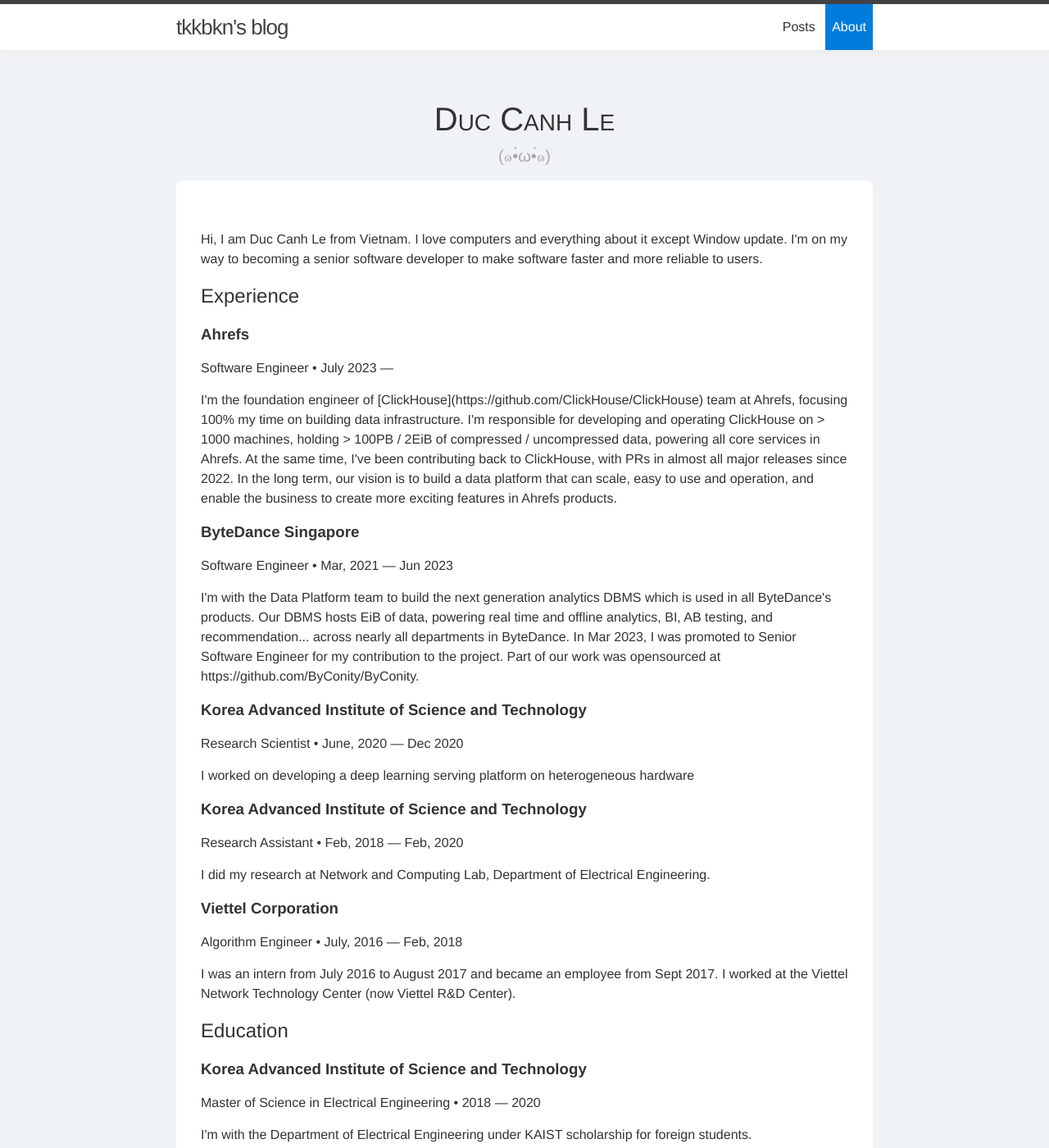
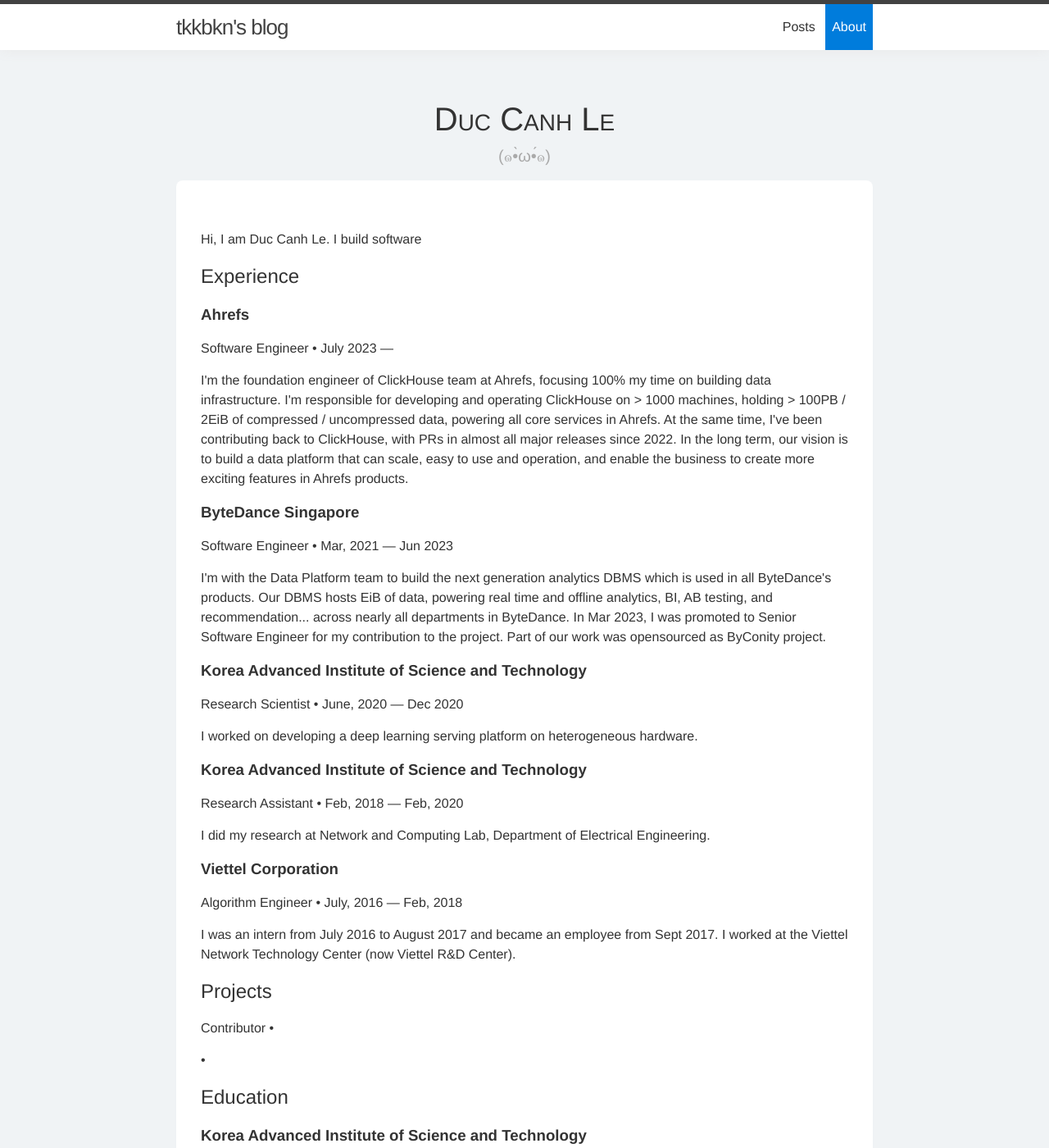
Before and after one commit to canhld94/canhld94.github.io, a Jekyll site: the page built from about.html, in a window 1280 px wide and 1400 px high. Shown: the whole window at 82% size. Built offline with Jekyll 4.4.1, drawn with Linux system fonts in a browser that asks for light colours.

Commit message:
more updates

```diff
--- a/_config.yml
+++ b/_config.yml
@@ -55,7 +55,7 @@
 resume_header_contact_info:     "E3-2, #3211, KAIST, Daejeon, Korea • 010-9872-8980 • canhld94@gmail.com"
 display_header_contact_info:    "false"
 
-resume_header_intro: "<p>Hi, I am Duc Canh Le from Vietnam. I love computers and everything about it except Window update. I'm on my way to becoming a senior software developer to make software faster and more reliable to users.</p>"
+resume_header_intro: "<p>Hi, I am Duc Canh Le. I build software </p>"
 
 # use "yes" to display the email contact button,
 # "no" to display an "I'm not looking for work" message,
@@ -67,8 +67,8 @@
 # comment out to hide
 resume_section_experience:      true
 resume_section_education:       true
-resume_section_projects:        false
-resume_section_skills:          true
+resume_section_projects:        true
+resume_section_skills:          false
 resume_section_recognition:     false
 resume_section_links:           true
 resume_section_associations:    false
--- a/_data/experience.yml
+++ b/_data/experience.yml
@@ -3,17 +3,17 @@
 - company: Ahrefs
   position: Software Engineer
   duration: July 2023 &mdash;
-  summary: I'm the foundation engineer of [ClickHouse](https://github.com/ClickHouse/ClickHouse) team at Ahrefs, focusing 100% my time on building data infrastructure. I'm responsible for developing and operating ClickHouse on > 1000 machines, holding > 100PB / 2EiB of compressed / uncompressed data, powering all core services in Ahrefs. At the same time, I've been contributing back to ClickHouse, with PRs in almost all major releases since 2022. In the long term, our vision is to build a data platform that can scale, easy to use and operation, and enable the business to create more exciting features in Ahrefs products.
+  summary: I'm the foundation engineer of ClickHouse team at Ahrefs, focusing 100% my time on building data infrastructure. I'm responsible for developing and operating ClickHouse on > 1000 machines, holding > 100PB / 2EiB of compressed / uncompressed data, powering all core services in Ahrefs. At the same time, I've been contributing back to ClickHouse, with PRs in almost all major releases since 2022. In the long term, our vision is to build a data platform that can scale, easy to use and operation, and enable the business to create more exciting features in Ahrefs products.
 
 - company: ByteDance Singapore
   position: Software Engineer
   duration: Mar, 2021 &mdash; Jun 2023
-  summary: I'm with the Data Platform team to build the next generation analytics DBMS which is used in all ByteDance's products. Our DBMS hosts EiB of data, powering real time and offline analytics, BI, AB testing, and recommendation... across nearly all departments in ByteDance. In Mar 2023, I was promoted to Senior Software Engineer for my contribution to the project. Part of our work was opensourced at https://github.com/ByConity/ByConity.
+  summary: I'm with the Data Platform team to build the next generation analytics DBMS which is used in all ByteDance's products. Our DBMS hosts EiB of data, powering real time and offline analytics, BI, AB testing, and recommendation... across nearly all departments in ByteDance. In Mar 2023, I was promoted to Senior Software Engineer for my contribution to the project. Part of our work was opensourced as ByConity project.
 
 - company: Korea Advanced Institute of Science and Technology
   position: Research Scientist
   duration: June, 2020 &mdash; Dec 2020
-  summary: I worked on developing a deep learning serving platform on heterogeneous hardware
+  summary: I worked on developing a deep learning serving platform on heterogeneous hardware.
 
 - company: Korea Advanced Institute of Science and Technology
   position: Research Assistant
--- a/_data/projects.yml
+++ b/_data/projects.yml
@@ -0,0 +1,7 @@
+- name: ClickHouse
+  url: https://github.com/ClickHouse/ClickHouse
+  role: Contributor
+
+- name: ByConity
+  url: https://github.com/ByConity/ByConity
+  rele: Leading engineer, contributor
--- a/about.html
+++ b/about.html
@@ -48,6 +48,25 @@
 <!-- end Experience -->
 {% endif %}
 
+{% if site.resume_section_projects %}
+<!-- begin Projects -->
+<section class="content-section">
+  <header class="section-header">
+    <h2>Projects</h2>
+  </header>
+
+  {% for project in site.data.projects %}
+  <div class="resume-item" itemscope itemtype="http://schema.org/CreativeWork">
+    <meta itemprop="creator" content="{{ site.resume_name }}" itemtype="http://schema.org/Person" />
+    <h3 class="resume-item-title" itemprop="name">{% if project.url %}<a href="{{ project.url }}" itemprop="url">{{ project.project }}</a>{% else %}{{ project.project }}{% endif %}</h3>
+    <h4 class="resume-item-details" itemprop="description">{{ project.role }}  &bull; {{ project.duration }}</h4>
+    <p class="resume-item-copy">{{ project.description }}</p>
+  </div>
+  {% endfor %}
+
+</section>
+<!-- end Projects -->
+{% endif %}
 
 {% if site.resume_section_education %}
 <!-- begin Education -->
@@ -79,49 +98,6 @@
 {% endif %}
 
 
-{% if site.resume_section_projects %}
-<!-- begin Projects -->
-<section class="content-section">
-  <header class="section-header">
-    <h2>Projects</h2>
-  </header>
-
-  {% for project in site.data.projects %}
-  <div class="resume-item" itemscope itemtype="http://schema.org/CreativeWork">
-    <meta itemprop="creator" content="{{ site.resume_name }}" itemtype="http://schema.org/Person" />
-    <h3 class="resume-item-title" itemprop="name">{% if project.url %}<a href="{{ project.url }}" itemprop="url">{{ project.project }}</a>{% else %}{{ project.project }}{% endif %}</h3>
-    <h4 class="resume-item-details" itemprop="description">{{ project.role }}  &bull; {{ project.duration }}</h4>
-    <p class="resume-item-copy">{{ project.description }}</p>
-  </div>
-  {% endfor %}
-
-</section>
-<!-- end Projects -->
-{% endif %}
-
-{% if site.resume_section_skills %}
-<!-- begin Skills -->
-<section class="content-section">
-
-  <header class="section-header">
-    <h2>Skills</h2>
-  </header>
-  {% for skill in site.data.skills %}
-  <div class="resume-item">
-    <h4 class="resume-item-details">{{ skill.skill }}</h4>
-    <h5>
-        <ul class="resume-item-list">
-          {% for item in job.items %}
-          <li>{{ item }}</li>
-          {% endfor %}
-        </ul>
-      </h5>
-  </div>
-  {% endfor %}
-
-</section>
-<!-- end Skills -->
-{% endif %}
 
 {% if site.resume_section_recognition %}
 <!-- begin Recognition -->
```
